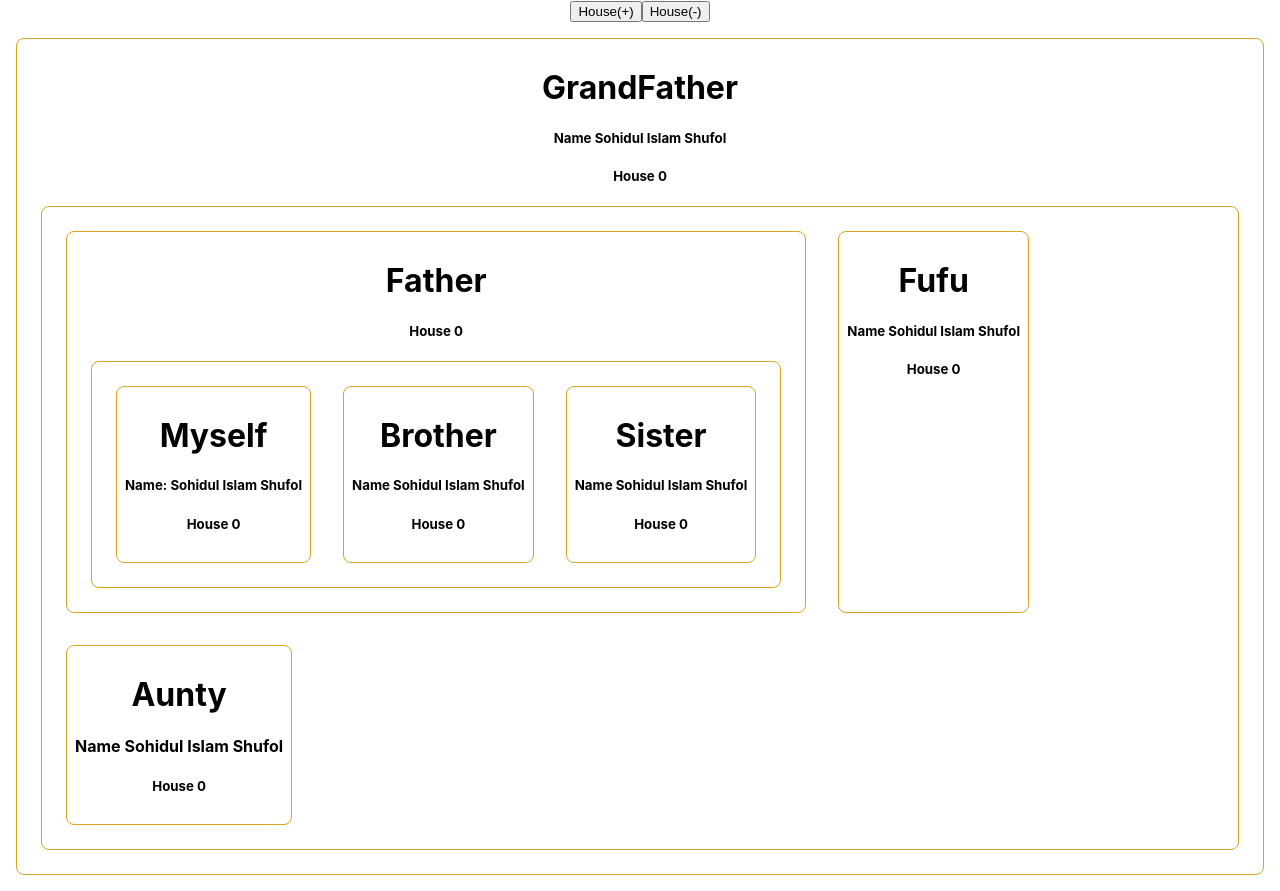
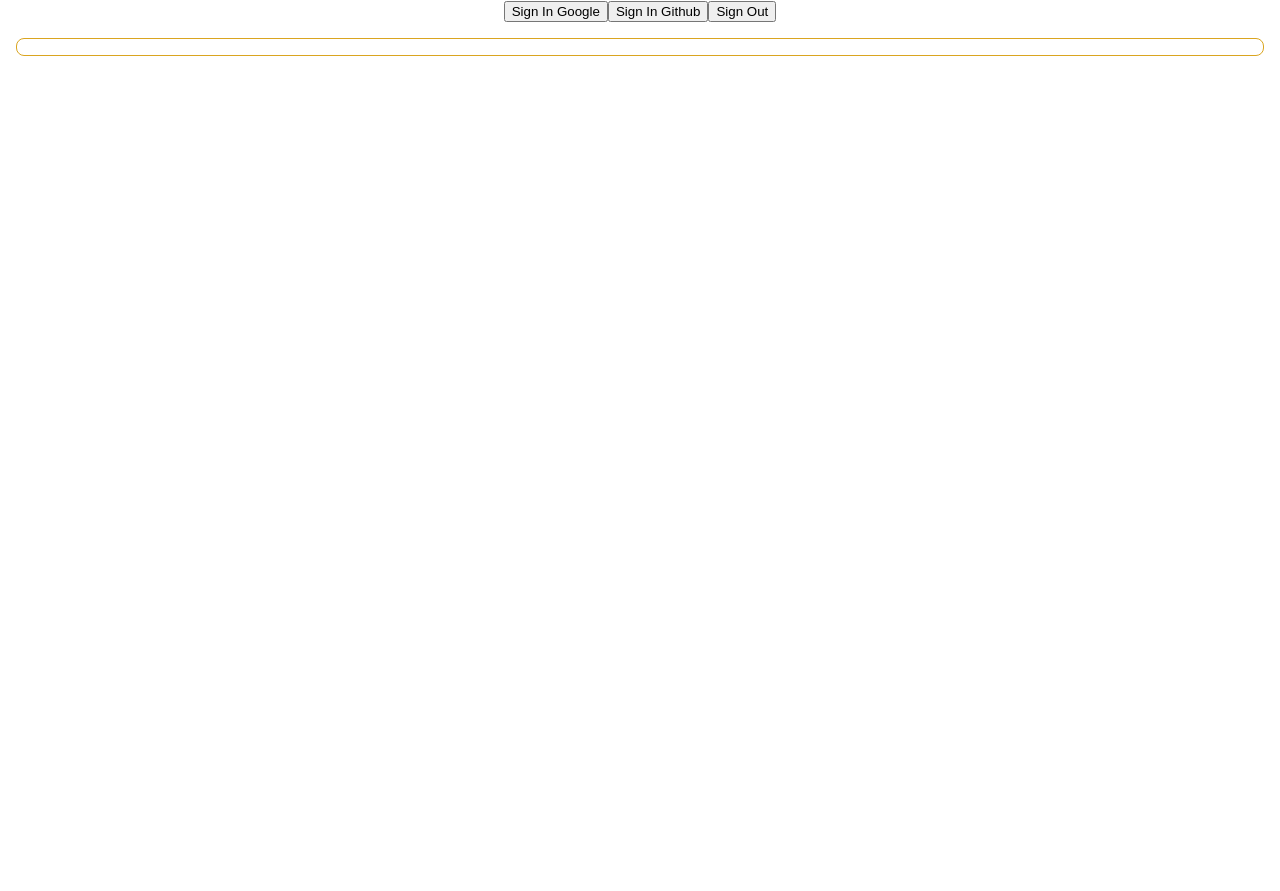
Before and after one commit to Sohidul-Islam/reactpractice, a React (Create React App) app: page / in a window 1280 px wide. After the commit the page ends 800 px from the top, so only its background shows below. Built offline with nearby package versions, Linux system fonts and the light colour scheme.

Commit message:
firebase authentication

```diff
--- a/package.json
+++ b/package.json
@@ -6,6 +6,7 @@
     "@testing-library/jest-dom": "^5.16.4",
     "@testing-library/react": "^13.2.0",
     "@testing-library/user-event": "^13.5.0",
+    "firebase": "^9.8.2",
     "react": "^18.1.0",
     "react-dom": "^18.1.0",
     "react-scripts": "5.0.1",
--- a/src/App.js
+++ b/src/App.js
@@ -4,11 +4,20 @@ import './App.css';
 // import ExportTesting from './components/ExportTesting/ExportTesting';
 import GrandFather from './components/GrandFather/GrandFather';
 import { createContext, useState } from 'react';
+import { getAuth, signInWithPopup, GoogleAuthProvider, GithubAuthProvider, signOut } from "firebase/auth";
+import firebaseAuthentication from './FirebaseApp/Firebase.initialize';
 
+
+
+
+firebaseAuthentication();
+const googleProvider = new GoogleAuthProvider();
+const gitProvider = new GithubAuthProvider();
+const auth = getAuth();
 export const NameContext = createContext("name");
-
 function App() {
   const [house, setHouse] = useState(0);
+  const [user, setUser] = useState({});
   const nameMe = "Sohidul Islam Shufol";
   const incrementCounter = () => {
     const newState = house + 1;
@@ -21,6 +30,96 @@ function App() {
     }
     setHouse(newState);
   }
+
+  const handleGoogleSignIn = () => {
+
+    signInWithPopup(auth, googleProvider)
+      .then((result) => {
+        // This gives you a Google Access Token. You can use it to access the Google API.
+        const credential = GoogleAuthProvider.credentialFromResult(result);
+        const token = credential.accessToken;
+        // The signed-in user info.
+        const Loginuser = result.user;
+
+
+        // console.log("Credential: ", credential);
+        // console.log("Token: ", token);
+        // console.log("User: ", Loginuser);
+
+        const { displayName, email, photoURL, emailVerified } = Loginuser;
+        console.log("User name; ", displayName);
+        console.log("User email; ", email);
+        console.log("User photoURL; ", photoURL);
+        console.log("User emailVerified; ", emailVerified);
+        const newUser = {
+          name: displayName,
+          email: email,
+          img: photoURL,
+          isVarified: emailVerified ? "true" : "false"
+        }
+        setUser(newUser)
+        // ...
+      }).catch((error) => {
+        // Handle Errors here.
+        const errorCode = error.code;
+        const errorMessage = error.message;
+        // The email of the user's account used.
+        const email = error.customData.email;
+        // The AuthCredential type that was used.
+        const credential = GoogleAuthProvider.credentialFromError(error);
+        // ...
+        console.log(errorMessage);
+      });
+  }
+  const handleGitSignIn = () => {
+
+    signInWithPopup(auth, gitProvider)
+      .then((result) => {
+        // This gives you a Google Access Token. You can use it to access the Google API.
+        const credential = GithubAuthProvider.credentialFromResult(result);
+        const token = credential.accessToken;
+        // The signed-in user info.
+        const Loginuser = result.user;
+
+        console.log("Login user: ", Loginuser);
+        // console.log("Credential: ", credential);
+        // console.log("Token: ", token);
+        // console.log("User: ", Loginuser);
+
+        const { displayName, email, photoURL, emailVerified } = Loginuser;
+        console.log("User name; ", displayName);
+        console.log("User email; ", email);
+        console.log("User photoURL; ", photoURL);
+        console.log("User emailVerified; ", emailVerified);
+        const newUser = {
+          name: displayName,
+          email: email,
+          img: photoURL,
+          isVarified: emailVerified ? "true" : "false"
+        }
+        setUser(newUser)
+        // ...
+      }).catch((error) => {
+        // Handle Errors here.
+        const errorCode = error.code;
+        const errorMessage = error.message;
+        // The email of the user's account used.
+        const email = error.customData.email;
+        // The AuthCredential type that was used.
+        const credential = GoogleAuthProvider.credentialFromError(error);
+        // ...
+        console.log(errorMessage);
+      });
+  }
+
+  const handleSignOut = () => {
+    signOut(auth).then(() => {
+      console.log("Sign Out Successful");
+      setUser({})
+    }).catch((error) => {
+      console.log("Sign Out failed");
+    });
+  }
   return (
 
     <NameContext.Provider value={[nameMe, house]}>
@@ -28,10 +127,23 @@ function App() {
         {/* <ConditionalRendering testing=""></ConditionalRendering>
       <ExportTesting></ExportTesting>
       <Countries /> */}
-        <button onClick={incrementCounter}>House(+)</button>
-        <button onClick={decrementCounter}>House(-)</button>
+        {/* <button onClick={incrementCounter}>House(+)</button>
+        <button onClick={decrementCounter}>House(-)</button> */}
         {/* <GrandFather name={nameMe} house={house}></GrandFather> */}
-        <GrandFather></GrandFather>
+        {/* <GrandFather></GrandFather> */}
+
+        <button onClick={handleGoogleSignIn}>Sign In Google</button>
+        <button onClick={handleGitSignIn}>Sign In Github</button>
+        <button onClick={handleSignOut}>Sign Out</button>
+
+        {user && <div>
+          {user.name && <h1>Name: {user.name}</h1>}
+          {user.email && <h3>Email: {user.email}</h3>}
+          {user.isVarified && <h3>Varified: {user.isVarified}</h3>}
+          {user.img && <img src={user.img} alt="" />}
+
+        </div>}
+
       </div >
     </NameContext.Provider>
 
--- /dev/null
+++ b/src/FirebaseApp/Firebase.config.js
@@ -0,0 +1,11 @@
+// web app's Firebase configuration
+const firebaseConfig = {
+    apiKey: "AIzaSyCj1beeYXChIJZCkrPEqgmj6N3T3UGrH_g",
+    authDomain: "simple-firebase-authenic-7d599.firebaseapp.com",
+    projectId: "simple-firebase-authenic-7d599",
+    storageBucket: "simple-firebase-authenic-7d599.appspot.com",
+    messagingSenderId: "684483314884",
+    appId: "1:684483314884:web:36d096d057ad087e133591"
+};
+
+export default firebaseConfig;
--- /dev/null
+++ b/src/FirebaseApp/Firebase.initialize.js
@@ -0,0 +1,13 @@
+// Import the functions from the SDKs you need
+import { initializeApp } from "firebase/app";
+import firebaseConfig from './Firebase.config';
+
+// Initialize Firebase: method 1
+// const app = initializeApp(firebaseConfig);
+
+// Initialize Firebase: method 2
+const firebaseAuthentication = () => {
+    initializeApp(firebaseConfig);
+}
+
+export default firebaseAuthentication;
```
Also changed, not shown: 1 other file (tests, documents, lock files or other folders).
